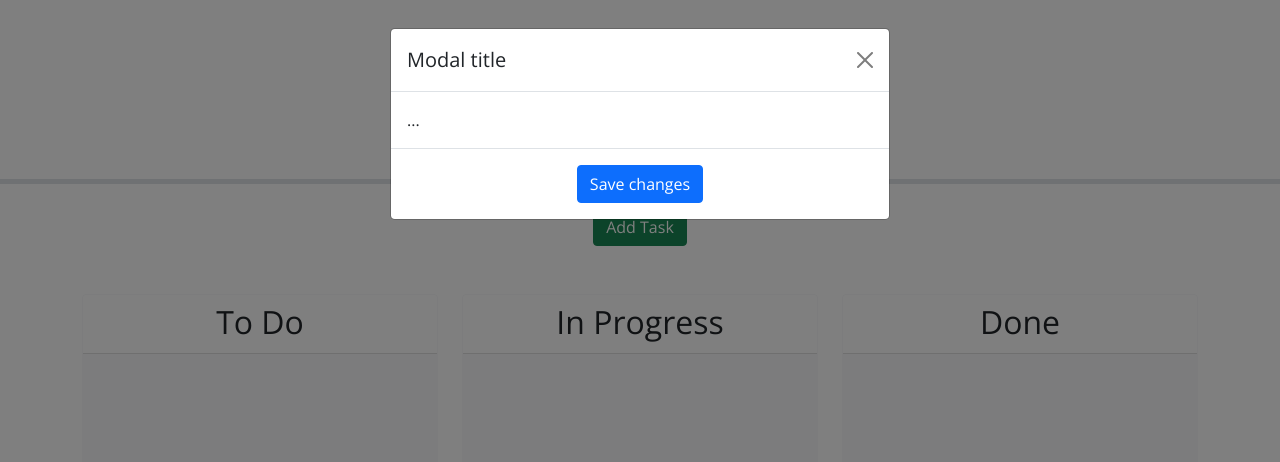
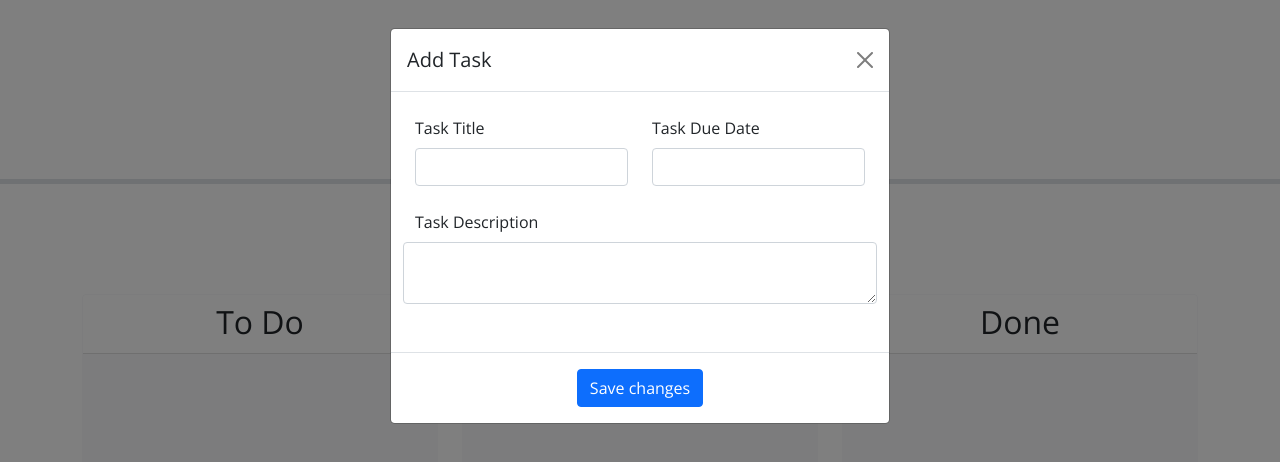
Before and after one commit to AlejandroM2023/M5C_TaskBoard, a plain HTML site: page index.html in a window 1280 px wide. Both pictures are taken after a click on the button "Add Task". Drawn offline with nearby package versions, Linux system fonts and the light colour scheme.

Commit message:
modal layout finished

```diff
--- a/Assets/js/script.js
+++ b/Assets/js/script.js
@@ -1,6 +1,7 @@
 // Retrieve tasks and nextId from localStorage
 let taskList = JSON.parse(localStorage.getItem("tasks"));
 let nextId = JSON.parse(localStorage.getItem("nextId"));
+
 
 // Todo: create a function to generate a unique task id
 function generateTaskId() {
--- a/index.html
+++ b/index.html
@@ -27,15 +27,36 @@
 
 
     <!-- Todo: Create a modal with a form to add tasks -->
+
+
   <div class="modal fade" id="formModal" tabindex="-1" aria-labelledby="exampleModalLabel" aria-hidden="true">
     <div class="modal-dialog">
       <div class="modal-content">
         <div class="modal-header">
-          <h1 class="modal-title fs-5" id="exampleModalLabel">Modal title</h1>
+          <h1 class="modal-title fs-5" id="exampleModalLabel">Add Task</h1>
           <button type="button" class="btn-close" data-bs-dismiss="modal" aria-label="Close"></button>
         </div>
         <div class="modal-body">
-          ...
+          <form class="p-2">
+            <div class="row">
+              <div class="form-group col">
+                <label for="formGroupExampleInput" class="form-label">Task Title</label>
+                <input type="text" class="form-control" id="TaskTitle">
+              </div>
+
+              <div class="form-group col">
+                <label for="formGroupExampleInput" class="form-label">Task Due Date</label>
+                <input type="text" class="form-control" id="datepicker" >
+              </div>
+
+            </div>
+            <div class="form-group row my-4">
+              <label for="formGroupExampleInput" class="form-label">Task Description</label>
+              <textarea name="comment" id="comment-input" class="form-control "></textarea>
+            </div>
+
+          </form>
+
         </div>
         <div class="modal-footer d-flex justify-content-center">
           <button type="button" class="btn btn-primary">Save changes</button>
```
